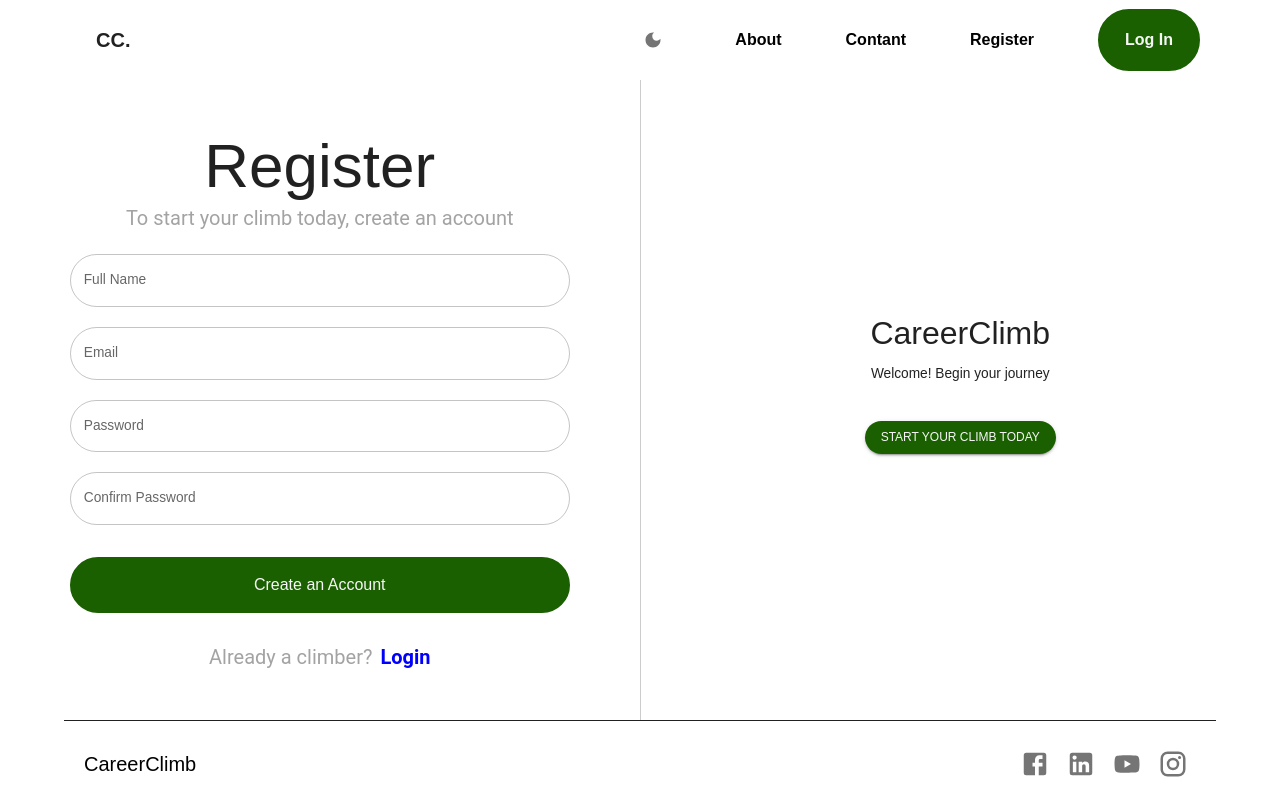
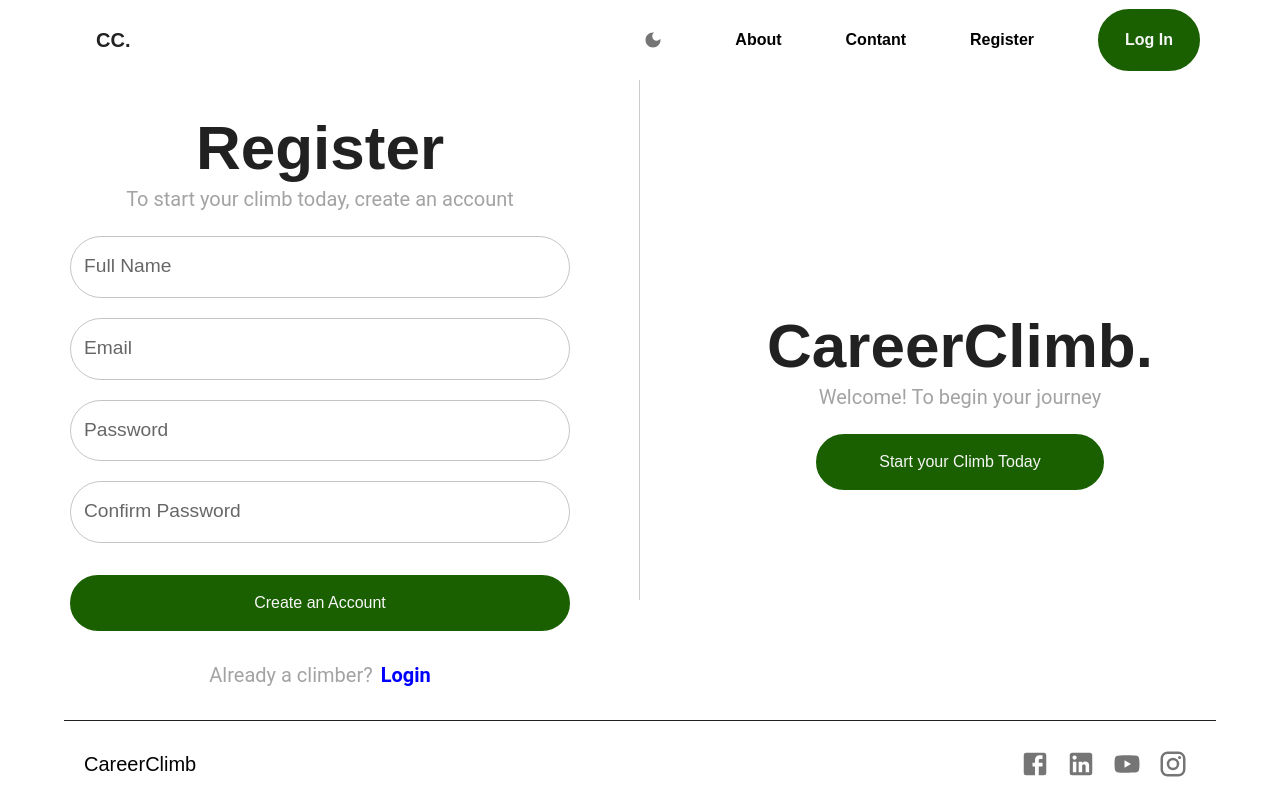
Before and after one commit to CareerClimb/CareerClimb, a React (Create React App) app in the folder client/: page / in a window 1280 px wide. Built offline with nearby package versions, Linux system fonts and the light colour scheme.

Commit message:
Updated the Start Climbing portion of LandingPage

```diff
--- a/client/src/scenes/forms/registerForm.jsx
+++ b/client/src/scenes/forms/registerForm.jsx
@@ -68,7 +68,7 @@ const RegisterForm = ({ setPageType }) => {
             }) => (
                 <form onSubmit={handleSubmit}>
                     <Box textAlign="center">
-                        <Typography variant="h1" fontSize='62px' fontWeight='medium' marginBottom="3px">
+                        <Typography variant="h1" fontSize='62px' fontWeight='bold' marginBottom="3px">
                             Register
                         </Typography>
                         <Typography variant="h4" marginBottom='1.5rem' fontFamily="Roboto" color={palette.neutral.medium}>
@@ -95,6 +95,13 @@ const RegisterForm = ({ setPageType }) => {
                                 borderRadius: "50px",
                                 '& .MuiOutlinedInput-root': {
                                     borderRadius: '50px',
+                                    fontSize: '20px', // Change the font size for the input text
+                                },
+                                '& .MuiInputLabel-root': {
+                                    fontSize: '1.2rem', // Change the font size for the label
+                                },
+                                '& .MuiFormHelperText-root': {
+                                    fontSize: '0.9rem', // Change the font size for the helper text
                                 },
                             }}
                         />
@@ -111,6 +118,13 @@ const RegisterForm = ({ setPageType }) => {
                                 borderRadius: "50px",
                                 '& .MuiOutlinedInput-root': {
                                     borderRadius: '50px',
+                                    fontSize: '20px', // Change the font size for the input text
+                                },
+                                '& .MuiInputLabel-root': {
+                                    fontSize: '1.2rem', // Change the font size for the label
+                                },
+                                '& .MuiFormHelperText-root': {
+                                    fontSize: '0.9rem', // Change the font size for the helper text
                                 },
                             }}
                         />
@@ -128,6 +142,13 @@ const RegisterForm = ({ setPageType }) => {
                                 borderRadius: "50px",
                                 '& .MuiOutlinedInput-root': {
                                     borderRadius: '50px',
+                                    fontSize: '20px', // Change the font size for the input text
+                                },
+                                '& .MuiInputLabel-root': {
+                                    fontSize: '1.2rem', // Change the font size for the label
+                                },
+                                '& .MuiFormHelperText-root': {
+                                    fontSize: '0.9rem', // Change the font size for the helper text
                                 },
                             }}
                         />
@@ -145,6 +166,13 @@ const RegisterForm = ({ setPageType }) => {
                                 borderRadius: "50px",
                                 '& .MuiOutlinedInput-root': {
                                     borderRadius: '50px',
+                                    fontSize: '20px', // Change the font size for the input text
+                                },
+                                '& .MuiInputLabel-root': {
+                                    fontSize: '1.2rem', // Change the font size for the label
+                                },
+                                '& .MuiFormHelperText-root': {
+                                    fontSize: '0.9rem', // Change the font size for the helper text
                                 },
                             }}
                         />
--- a/client/src/scenes/landingPage/index.jsx
+++ b/client/src/scenes/landingPage/index.jsx
@@ -36,8 +36,18 @@ const LandingPage = () => {
             alignItems: 'center',
             flex: 1,
             padding: isMobile ? 2 : 4,
-            borderRight: isMobile ? 'none' : '1px solid #ccc',
-            borderBottom: isMobile ? '1px solid #ccc' : 'none',
+            // borderRight: isMobile ? 'none' : '1px solid #ccc',
+            // borderBottom: isMobile ? '1px solid #ccc' : 'none',
+            position: 'relative', // Position relative for the pseudo-element
+            '&::after': {
+              content: '""',
+              position: 'absolute',
+              right: 0,
+              top: 0,
+              bottom: '200px',
+              width: '1px',
+              backgroundColor: '#ccc',
+          },
           }}
         >
           <ResgisterForm />
@@ -52,24 +62,30 @@ const LandingPage = () => {
             padding: isMobile ? 2 : 4,
           }}
         >
-          <Typography variant="h2" gutterBottom>
-            CareerClimb
+          <Typography variant="h1" fontSize='62px' fontWeight='bold' marginBottom="3px">
+            CareerClimb.
           </Typography>
-          <Typography variant="body1" gutterBottom>
-            Welcome! Begin your journey
+          <Typography variant="h4" marginBottom='1.5rem' fontFamily="Roboto" color={palette.neutral.medium}>
+            Welcome! To begin your journey
           </Typography>
           <Button
-            variant="contained"
-            color="primary"
-            sx={{
-              marginTop: 2,
-              m: '2rem 0',
-              backgroundColor: palette.primary.main,
-              color: palette.background.alt,
-              borderRadius: '20px',
-              '&:hover': { color: palette.primary.main },
-            }}
             onClick={() => navigate('/home')}
+            type="submit"
+              sx={{
+                  backgroundColor: palette.primary.main,
+                  color: palette.background.alt,
+                  borderRadius: "50px",
+                  width: "50%",
+                  height: '56px',
+                  fontSize: '1rem',
+                  textTransform: 'none',
+                  border: `3px solid ${palette.primary.main}`,
+                  '&:hover': {
+                      color: palette.primary.main,
+                      backgroundColor: palette.background.default,
+                      borderColor: palette.primary.main,
+                  }
+              }}
           >
             Start your Climb Today
           </Button>
```
Lines whose indentation alone changed are shown as unchanged.
